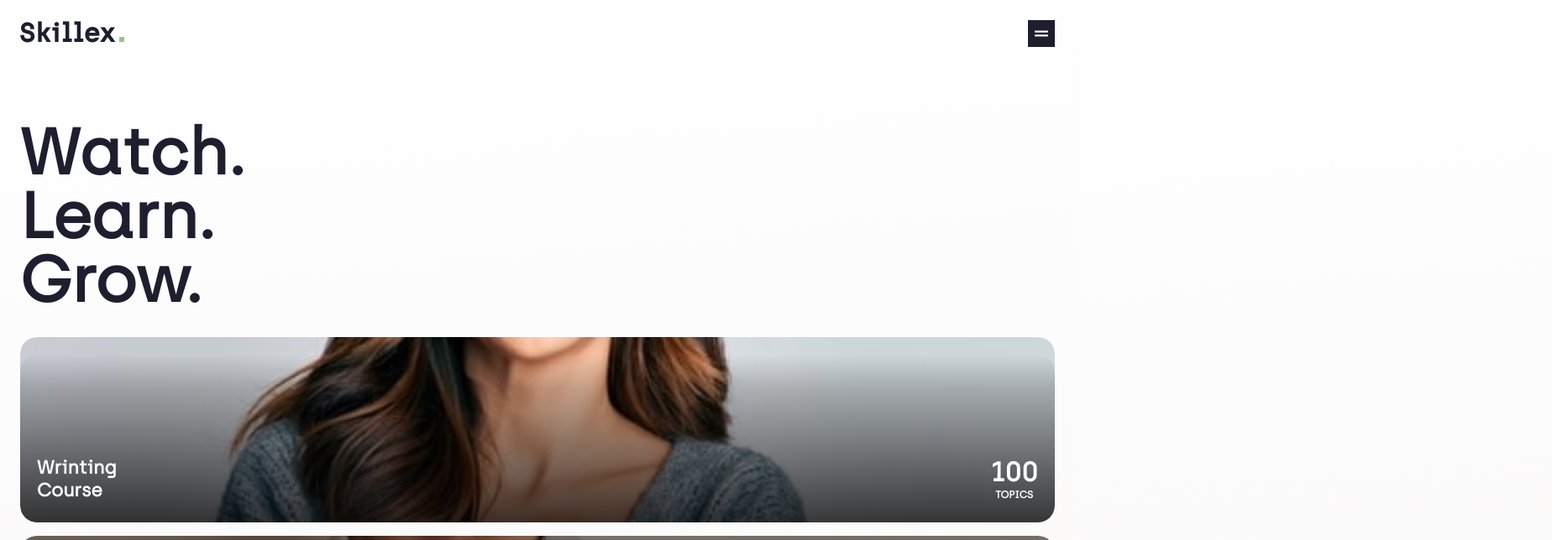
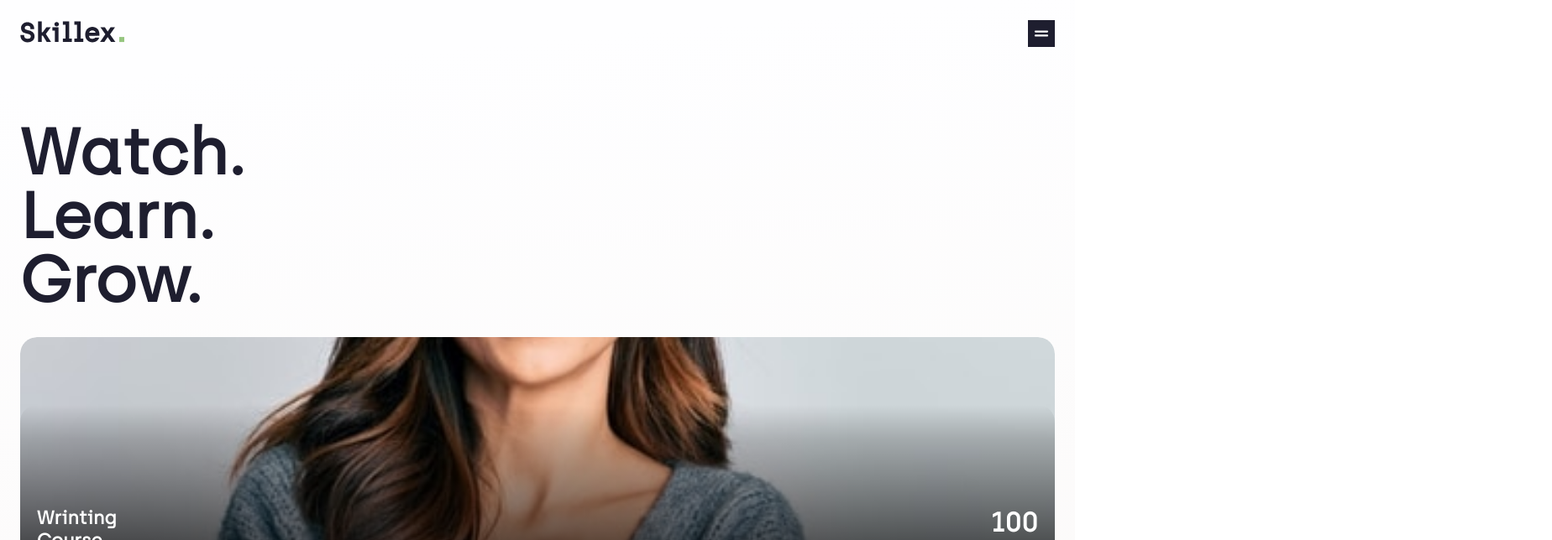
Before and after one commit to MathisHumbert/react-clone-skillex-website, a React (Create React App) app: page / in a window 1280 px wide. Shown: the top 644 px of the page at 84% size, 1848 px wide, since content can reach past the window. Built offline with nearby package versions, Linux system fonts and the light colour scheme.

Commit message:
fixed some code

```diff
--- a/src/context.js
+++ b/src/context.js
@@ -5,8 +5,15 @@ const AppContext = React.createContext();
 const AppProvider = ({ children }) => {
   const [isSidebarOpen, setIsSidebarOpen] = useState(false);
 
+  const closeSidebar = () => {
+    setIsSidebarOpen(false);
+  };
+  const openSidebar = () => {
+    setIsSidebarOpen(true);
+  };
+
   return (
-    <AppContext.Provider value={{ isSidebarOpen }}>
+    <AppContext.Provider value={{ isSidebarOpen, closeSidebar, openSidebar }}>
       {children}
     </AppContext.Provider>
   );
--- a/src/index.css
+++ b/src/index.css
@@ -24,8 +24,10 @@
   box-sizing: border-box;
 }
 
-html {
+#root {
   overflow-x: hidden;
+  position: relative;
+  width: 100%;
 }
 
 body {
@@ -65,18 +67,28 @@ p {
   line-height: 1.4rem;
 }
 
+a {
+  text-decoration: none;
+  color: inherit;
+  font-size: inherit;
+}
+
 .connect-btn {
+  font-size: 14px;
   padding: 10px 30px;
+  text-align: center;
+  border-radius: 100px;
+  min-height: 45px;
+  min-width: 130px;
+  background-color: var(--green-color);
   box-shadow: inset 0 45px 0 0 var(--primary-color);
-  text-align: center;
-  background-color: var(--green-color);
-  transition: box-shadow 0.2s ease-in-out;
   color: var(--secondary-color);
-  border-radius: 100px;
+  transition: box-shadow 0.2s ease-in-out, color 0.2s ease-in-out;
 }
 
 .connect-btn:hover {
-  box-shadow: inset 0 0 0 0 --primary-color;
+  color: --primary-color;
+  box-shadow: inset 0 0 0 0 var(--primary-color);
 }
 
 .contact {
@@ -120,7 +132,13 @@ p {
   }
 
   p,
-  li {
+  li,
+  a {
     font-size: 16px;
   }
+
+  .connect-btn {
+    font-size: 16px;
+    min-width: 160px;
+  }
 }
--- a/src/sections/FindPassion/FindPassion.js
+++ b/src/sections/FindPassion/FindPassion.js
@@ -129,7 +129,6 @@ const Wrapper = styled.section`
 
   .active footer {
     bottom: 25px;
-
     transform: translate(0);
 
     .left-header {
@@ -164,5 +163,11 @@ const Wrapper = styled.section`
     font-size: 12px;
     text-transform: uppercase;
   }
+
+  @media (min-width: 768px) {
+    .right {
+      max-height: 500px;
+    }
+  }
 `;
 export default FindPassion;
--- a/src/sections/Navbar_Sidebar/Navbar.js
+++ b/src/sections/Navbar_Sidebar/Navbar.js
@@ -2,15 +2,18 @@ import React from 'react';
 import styled from 'styled-components';
 import { IoReorderTwo } from 'react-icons/io5';
 import logo from '../../images/617fa55008f302348b1f7703_logo.svg';
+import { useGlobalContext } from '../../context';
 
 const Navbar = () => {
+  const { openSidebar } = useGlobalContext();
+
   return (
     <Wrapper>
       <div className="left">
         <img src={logo} alt="main-logo" />
       </div>
       <div className="right">
-        <button type="button" className="toggle-btn">
+        <button type="button" className="toggle-btn" onClick={openSidebar}>
           <IoReorderTwo className="toggle-icon" />
         </button>
       </div>
--- a/src/sections/Navbar_Sidebar/Sidebar.js
+++ b/src/sections/Navbar_Sidebar/Sidebar.js
@@ -1,13 +1,19 @@
 import React from 'react';
 import styled from 'styled-components';
 import { links } from '../../utlis/data';
+import { useGlobalContext } from '../../context';
 
 const Sidebar = () => {
+  const { isSidebarOpen, closeSidebar } = useGlobalContext();
   return (
-    <Wrapper>
+    <Wrapper className={isSidebarOpen ? 'active' : null}>
       <ul className="top">
         {links.map((item) => {
-          return <li key={item.id}>{item.text}</li>;
+          return (
+            <li key={item.id} onClick={closeSidebar}>
+              <a href="#">{item.text}</a>
+            </li>
+          );
         })}
       </ul>
       <footer className="bottom">
@@ -22,8 +28,8 @@ const Sidebar = () => {
 
 const Wrapper = styled.aside`
   position: fixed;
-  width: 0;
-  height: 100vh;
+  width: 100%;
+  height: 0;
   top: 0;
   z-index: 10;
   background: var(--secondary-color);
@@ -31,12 +37,17 @@ const Wrapper = styled.aside`
   flex-direction: column;
   justify-content: space-between;
   overflow: scroll;
-
-  transition: height 0.4s ease-in-out;
+  transition: height 0.4s ease-in-out, padding 0.4s ease-in-out;
+  padding: 0 24px;
 
   &.active {
-    width: 100%;
+    height: 100vh;
     padding: 100px 24px 24px 24px;
+
+    a {
+      display: block;
+      transform: translateX(0%);
+    }
   }
 
   li {
@@ -50,8 +61,23 @@ const Wrapper = styled.aside`
     }
   }
 
+  a {
+    transform: translateX(-100%);
+    transition: transform 0.4s ease-in-out;
+  }
+
+  ul li:nth-child(2) a {
+    transition-delay: 0.2s;
+  }
+  ul li:nth-child(3) a {
+    transition-delay: 0.4s;
+  }
+  ul li:nth-child(4) a {
+    transition-delay: 0.6s;
+  }
+
   .bottom {
-    padding: 24px;
+    padding-top: 24px;
     border-top: 1px solid rgba(30, 30, 47, 0.1);
   }
 
--- a/src/utlis/data.js
+++ b/src/utlis/data.js
@@ -170,11 +170,11 @@ const links = [
     text: 'Categories',
   },
   {
-    id: 1,
+    id: 3,
     text: 'Skills',
   },
   {
-    id: 1,
+    id: 4,
     text: 'Customer',
   },
 ];
```
